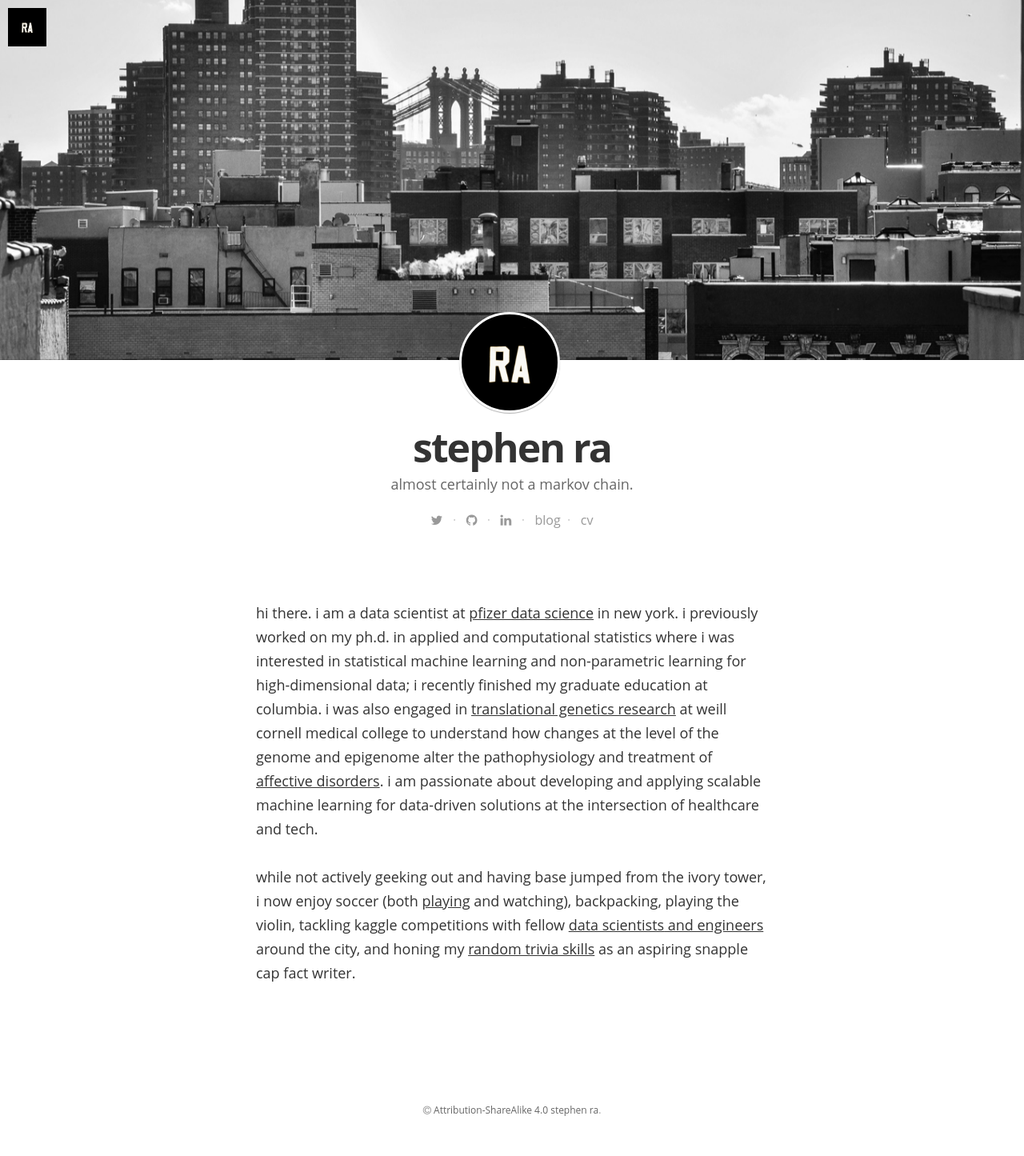
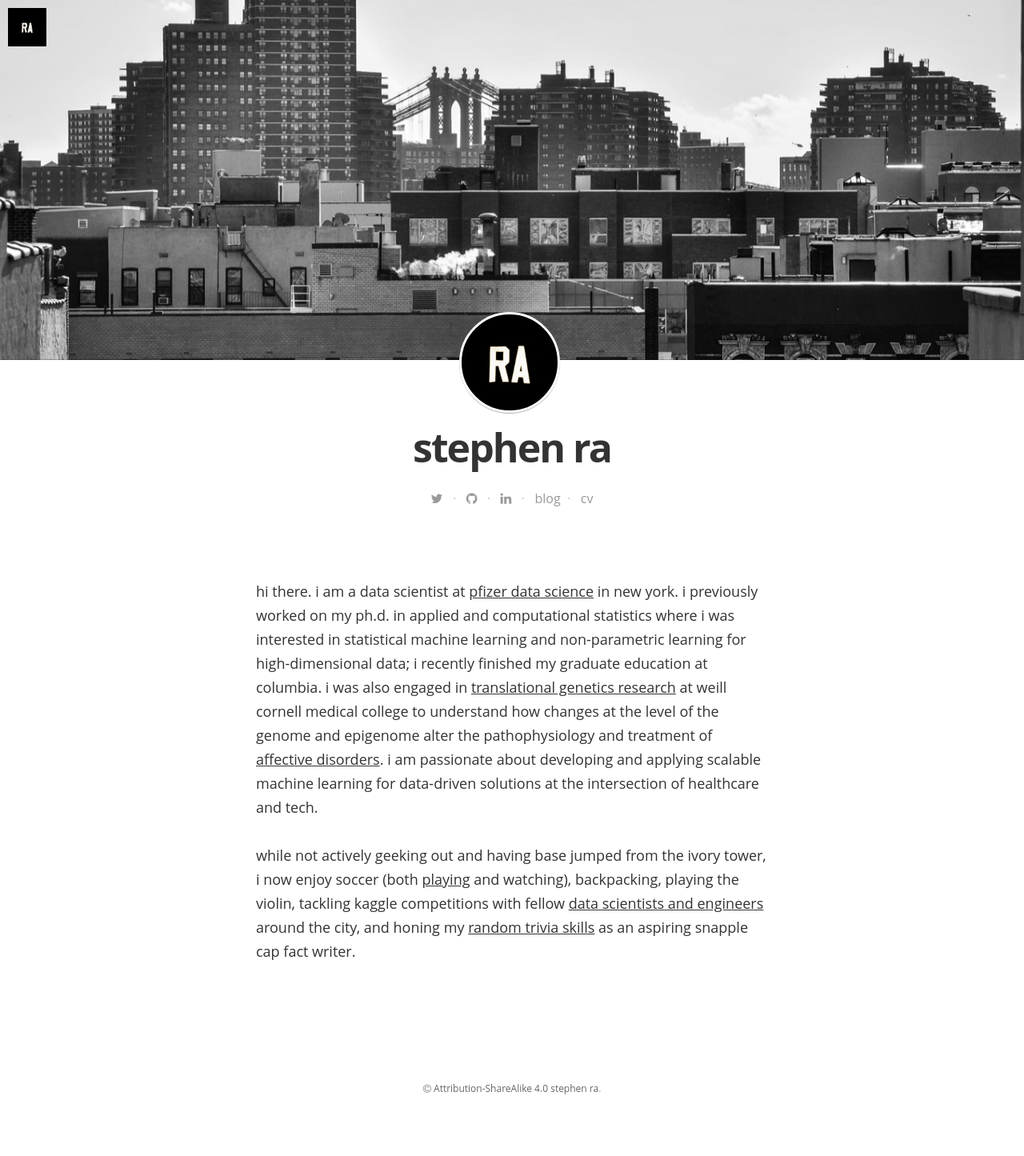
Before and after one commit to the-hyphen/the-hyphen.github.io, a Jekyll site: the page built from index.html, in a window 1280 px wide. Shown: the whole page at 80% size. Built offline with Jekyll 4.4.1, drawn with Linux system fonts in a browser that asks for light colours; nearby versions of some CDN libraries; some web fonts are replaced; Markdown is read by kramdown in place of the engine named in the settings; after the commit the page ends 1418 px from its top, so only the background shows below that.

Commit message:
nixed tagline

```diff
--- a/_config.yml
+++ b/_config.yml
@@ -5,7 +5,7 @@ highlighter: rouge
 # Site settings
 title: "stephen ra"
 description: > # this means to ignore newlines until "email:"
-    almost certainly not a markov chain.
+
 
 
 url: http://stephenra.github.io
```
